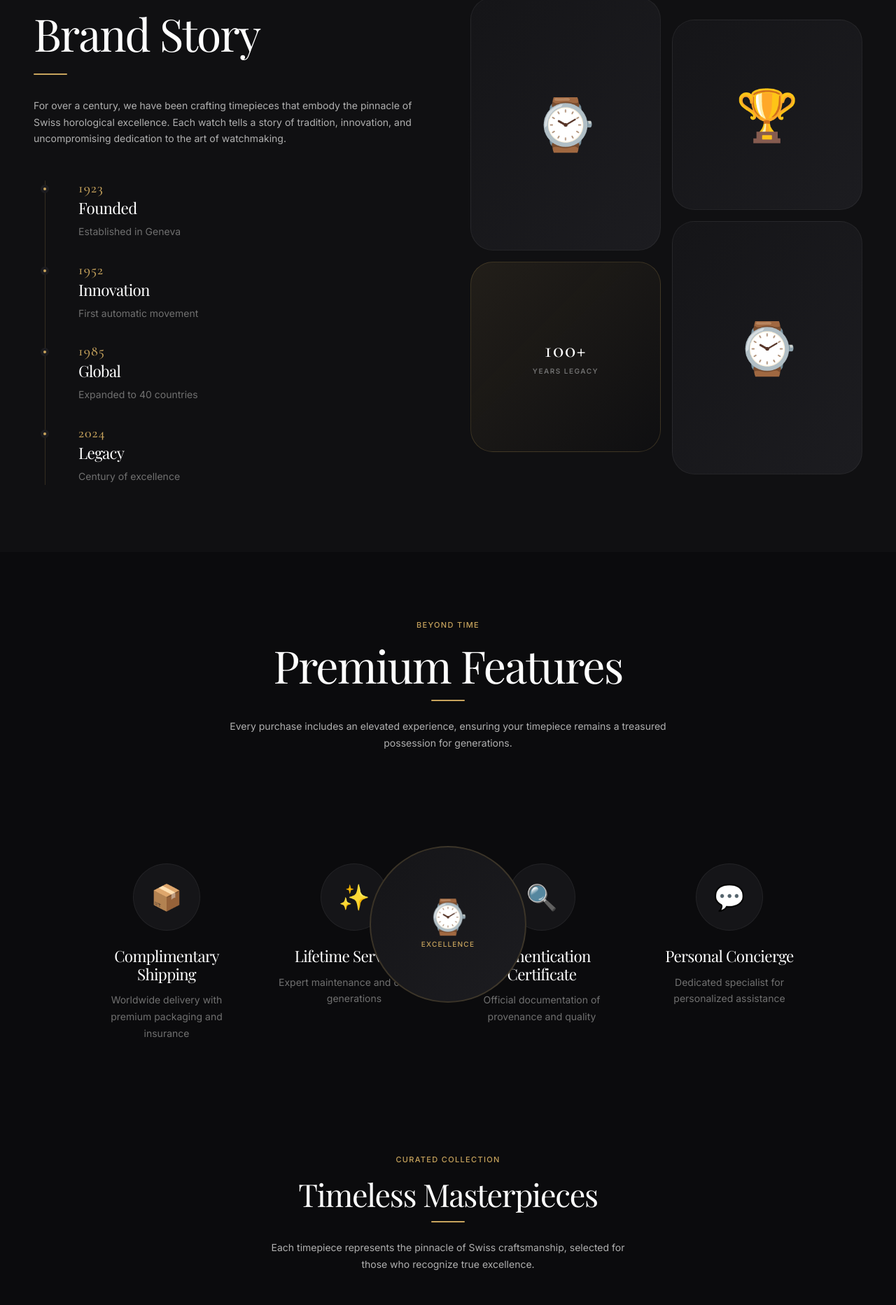
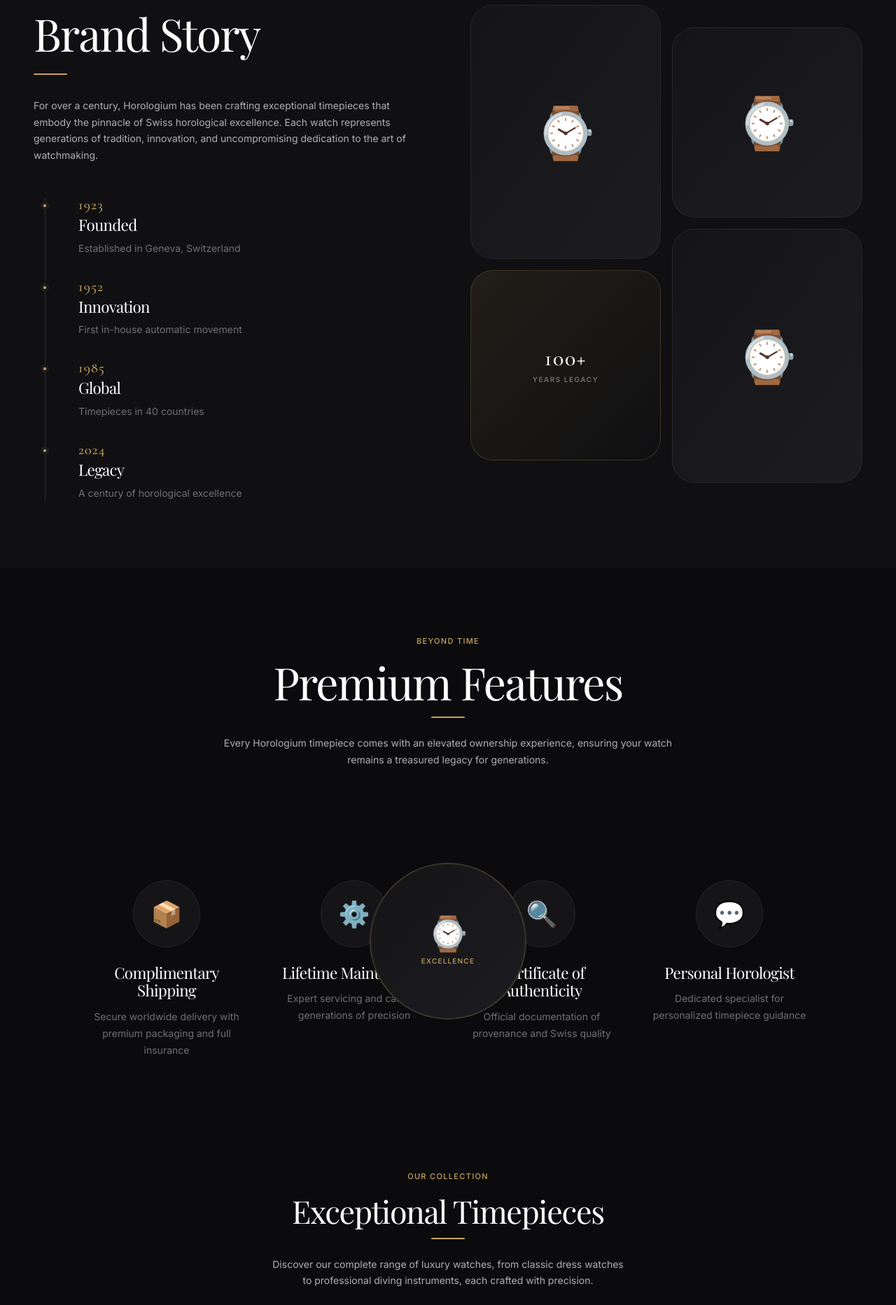
Before and after one commit to Vimal4043/E-Commerce-mern, a React (Vite) app in the folder frontend/: page / in a window 1280 px wide. Shown: the part 5879-7744 px from the top of the page at 70% size. Built offline with nearby package versions, Linux system fonts and the light colour scheme; no server answers; a web font is replaced by a local one.

Commit message:
image and content

```diff
--- a/frontend/src/components/Footer/LuxuryFooter.jsx
+++ b/frontend/src/components/Footer/LuxuryFooter.jsx
@@ -11,19 +11,19 @@ export default function LuxuryFooter() {
     }, []);
 
     const collections = [
-        { name: "Heritage", href: "#" },
-        { name: "Avant-Garde", href: "#" },
-        { name: "Sport", href: "#" },
-        { name: "Limited Edition", href: "#" },
-        { name: "New Arrivals", href: "/shop" }
+        { name: "Classic", href: "#" },
+        { name: "Dress", href: "#" },
+        { name: "Diver", href: "#" },
+        { name: "Chronograph", href: "#" },
+        { name: "Limited Edition", href: "#" }
     ];
 
     const customerService = [
         { name: "Contact Us", href: "/contact-us" },
-        { name: "Shipping Info", href: "#" },
+        { name: "Shipping & Insurance", href: "#" },
         { name: "Returns & Exchanges", href: "#" },
         { name: "FAQs", href: "#" },
-        { name: "Size Guide", href: "#" }
+        { name: "Care & Maintenance", href: "#" }
     ];
 
     const socialLinks = [
@@ -144,7 +144,7 @@ export default function LuxuryFooter() {
                         >
                             <h3 className="typo-label text-white mb-6">Newsletter</h3>
                             <p className="typo-body-sm text-text-muted mb-4">
-                                Subscribe to receive exclusive updates on new collections and special offers.
+                                Subscribe for exclusive previews of new timepieces, invitations to private events, and horological insights.
                             </p>
                             <form className="flex gap-2 mb-6" onSubmit={(e) => e.preventDefault()}>
                                 <input
--- a/frontend/src/components/Home/BrandStory.jsx
+++ b/frontend/src/components/Home/BrandStory.jsx
@@ -6,10 +6,10 @@ export default function BrandStory() {
     const isInView = useInView(sectionRef, { once: true, margin: "-100px" });
 
     const milestones = [
-        { year: "1923", title: "Founded", description: "Established in Geneva" },
-        { year: "1952", title: "Innovation", description: "First automatic movement" },
-        { year: "1985", title: "Global", description: "Expanded to 40 countries" },
-        { year: "2024", title: "Legacy", description: "Century of excellence" }
+        { year: "1923", title: "Founded", description: "Established in Geneva, Switzerland" },
+        { year: "1952", title: "Innovation", description: "First in-house automatic movement" },
+        { year: "1985", title: "Global", description: "Timepieces in 40 countries" },
+        { year: "2024", title: "Legacy", description: "A century of horological excellence" }
     ];
 
     return (
@@ -30,10 +30,10 @@ export default function BrandStory() {
                         </h2>
                         <div className="divider-gold mx-auto lg:mx-0 mb-8" />
                         <p className="typo-body-sm text-text-secondary mb-12 leading-relaxed">
-                            For over a century, we have been crafting timepieces that embody
-                            the pinnacle of Swiss horological excellence. Each watch tells a
-                            story of tradition, innovation, and uncompromising dedication to
-                            the art of watchmaking.
+                            For over a century, Horologium has been crafting exceptional timepieces
+                            that embody the pinnacle of Swiss horological excellence. Each watch
+                            represents generations of tradition, innovation, and uncompromising
+                            dedication to the art of watchmaking.
                         </p>
 
                         {/* Timeline */}
@@ -93,9 +93,9 @@ export default function BrandStory() {
                             </div>
                         </div>
                         <div className="space-y-4 pt-8">
-                            <div className="aspect-square rounded-2xl bg-gradient-to-br from-dark-card to-dark-elevated border border-dark-border overflow-hidden">
+                                    <div className="aspect-square rounded-2xl bg-gradient-to-br from-dark-card to-dark-elevated border border-dark-border overflow-hidden">
                                 <div className="w-full h-full flex items-center justify-center">
-                                    <span className="text-7xl">🏆</span>
+                                    <span className="text-7xl">⌚</span>
                                 </div>
                             </div>
                             <div className="aspect-[3/4] rounded-2xl bg-gradient-to-br from-dark-card to-dark-elevated border border-dark-border overflow-hidden">
--- a/frontend/src/components/Home/PremiumFeatures.jsx
+++ b/frontend/src/components/Home/PremiumFeatures.jsx
@@ -9,22 +9,22 @@ export default function PremiumFeatures() {
         {
             icon: "📦",
             title: "Complimentary Shipping",
-            description: "Worldwide delivery with premium packaging and insurance"
+            description: "Secure worldwide delivery with premium packaging and full insurance"
         },
         {
-            icon: "✨",
-            title: "Lifetime Servicing",
-            description: "Expert maintenance and care for generations"
+            icon: "⚙️",
+            title: "Lifetime Maintenance",
+            description: "Expert servicing and care for generations of precision"
         },
         {
             icon: "🔍",
-            title: "Authentication Certificate",
-            description: "Official documentation of provenance and quality"
+            title: "Certificate of Authenticity",
+            description: "Official documentation of provenance and Swiss quality"
         },
         {
             icon: "💬",
-            title: "Personal Concierge",
-            description: "Dedicated specialist for personalized assistance"
+            title: "Personal Horologist",
+            description: "Dedicated specialist for personalized timepiece guidance"
         }
     ];
 
@@ -46,8 +46,8 @@ export default function PremiumFeatures() {
                     <h2 className="typo-h1 text-white mb-4">Premium Features</h2>
                     <div className="divider-gold mx-auto mb-6" />
                     <p className="typo-body-sm max-w-2xl mx-auto">
-                        Every purchase includes an elevated experience, ensuring your
-                        timepiece remains a treasured possession for generations.
+                        Every Horologium timepiece comes with an elevated ownership experience,
+                        ensuring your watch remains a treasured legacy for generations.
                     </p>
                 </motion.div>
 
--- a/frontend/src/pages/Home/CTA.jsx
+++ b/frontend/src/pages/Home/CTA.jsx
@@ -29,12 +29,13 @@ const CTA = ({ search, setSearch, category, setCategory }) => {
                     onChange={(e) => setCategory(e.target.value)}
                     className="input select pl-11 pr-10"
                 >
-                    <option value="">All Categories</option>
-                    <option value="electronics">Watches</option>
-                    <option value="clothing">Straps & Bands</option>
-                    <option value="footwear">Accessories</option>
-                    <option value="accessories">Winders & Boxes</option>
-                    <option value="home">Care & Maintenance</option>
+                    <option value="">All Collections</option>
+                    <option value="classic">Classic</option>
+                    <option value="dress">Dress</option>
+                    <option value="diver">Diver</option>
+                    <option value="chronograph">Chronograph</option>
+                    <option value="limited">Limited Edition</option>
+                    <option value="accessories">Luxury Accessories</option>
                 </select>
             </div>
         </div>
--- a/frontend/src/pages/Home/Home.jsx
+++ b/frontend/src/pages/Home/Home.jsx
@@ -152,12 +152,12 @@ export default function Home() {
         <div className="container-lux">
           {/* Section Header */}
           <div className="flex flex-col items-center text-center mb-12">
-            <span className="typo-label-gold mb-4">Curated Collection</span>
-            <h2 className="typo-h2 text-white mb-3">Timeless Masterpieces</h2>
+            <span className="typo-label-gold mb-4">Our Collection</span>
+            <h2 className="typo-h2 text-white mb-3">Exceptional Timepieces</h2>
             <div className="divider-gold mx-auto mb-6" />
             <p className="typo-body-sm max-w-lg">
-              Each timepiece represents the pinnacle of Swiss craftsmanship,
-              selected for those who recognize true excellence.
+              Discover our complete range of luxury watches, from classic dress watches
+              to professional diving instruments, each crafted with precision.
             </p>
           </div>
 
@@ -180,7 +180,7 @@ export default function Home() {
                  disabled={isLoadingMore || isInitialLoading}
                  className="btn btn-outline btn-lg"
                >
-                {isLoadingMore ? "Loading..." : "Discover More"}
+                 {isLoadingMore ? "Loading..." : "View All Timepieces"}
                </button>
              </div>
            )}
--- a/frontend/src/pages/Home/LuxuryShop.jsx
+++ b/frontend/src/pages/Home/LuxuryShop.jsx
@@ -136,7 +136,7 @@ export default function LuxuryShop() {
                         transition={{ duration: 0.8 }}
                     >
                         <span className="typo-label-gold mb-4 block">Explore Our Collection</span>
-                        <h1 className="typo-h1 text-white mb-4">Shop Watches</h1>
+                        <h1 className="typo-h1 text-white mb-4">Exceptional Timepieces</h1>
                         <div className="divider-gold mx-auto mb-6" />
                         <p className="typo-body-sm max-w-2xl mx-auto">
                             Discover our complete collection of luxury timepieces, each crafted with precision and passion.
```
Lines whose indentation alone changed are shown as unchanged.
